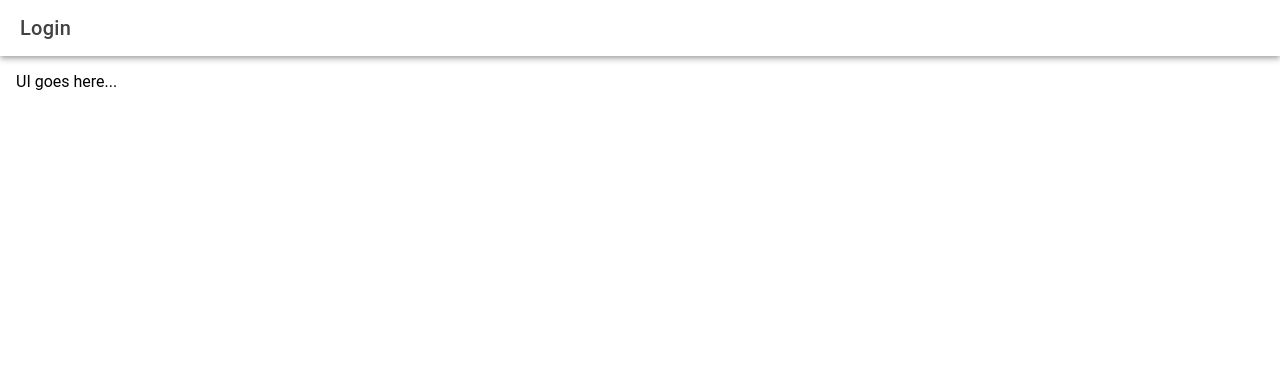
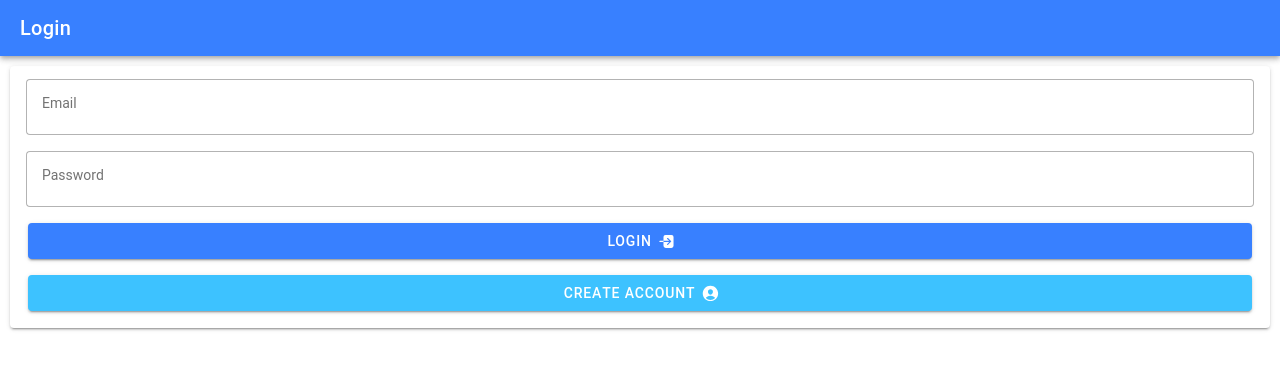
Before and after one commit to HectorDNuno/practiceApp, a React (Vite) app: page / in a window 1280 px wide. Shown: the top 370 px of the page. Built offline with nearby package versions, Linux system fonts and the light colour scheme.

Commit message:
adds basic styling to page

```diff
--- a/src/pages/Login.tsx
+++ b/src/pages/Login.tsx
@@ -1,18 +1,45 @@
-import { IonContent, IonHeader, IonPage, IonTitle, IonToolbar } from '@ionic/react';
+import { IonButton, IonCard, IonCardContent, IonContent, IonHeader, IonIcon, IonInput, IonPage, IonTitle, IonToolbar } from '@ionic/react';
+import {logIn, personCircle} from "ionicons/icons";
 import React from 'react';
 
 const Login: React.FC = () => {
 
+const doLogin = (event: any) => {
+  event.preventDefault();
+  console.log("logged in");
+};
+
   return (
     <IonPage>
+
       <IonHeader>
-        <IonToolbar>
+        <IonToolbar color={"primary"}>
           <IonTitle>Login</IonTitle>
         </IonToolbar>
       </IonHeader>
-      <IonContent className="ion-padding">
-        UI goes here...
+
+      <IonContent scrollY={false}>
+        <IonCard>
+          <IonCardContent>
+            <form onSubmit={doLogin}>
+              <IonInput label="Email" type='email' placeholder='email@example.com' labelPlacement="floating" fill='outline'></IonInput>
+
+              <IonInput className="ion-margin-top" label="Password" type="password" placeholder='password' labelPlacement="floating" fill='outline'></IonInput>
+
+              <IonButton type="submit" expand="block" className="ion-margin-top">
+              Login
+              <IonIcon icon={logIn} slot="end"></IonIcon>
+              </IonButton>
+
+              <IonButton color={'secondary'} expand="block" className="ion-margin-top" routerLink="/register">
+                Create account
+              <IonIcon icon={personCircle} slot="end"></IonIcon>
+                </IonButton>
+            </form>
+          </IonCardContent>
+        </IonCard>
       </IonContent>
+
     </IonPage>
   );
 };
```
